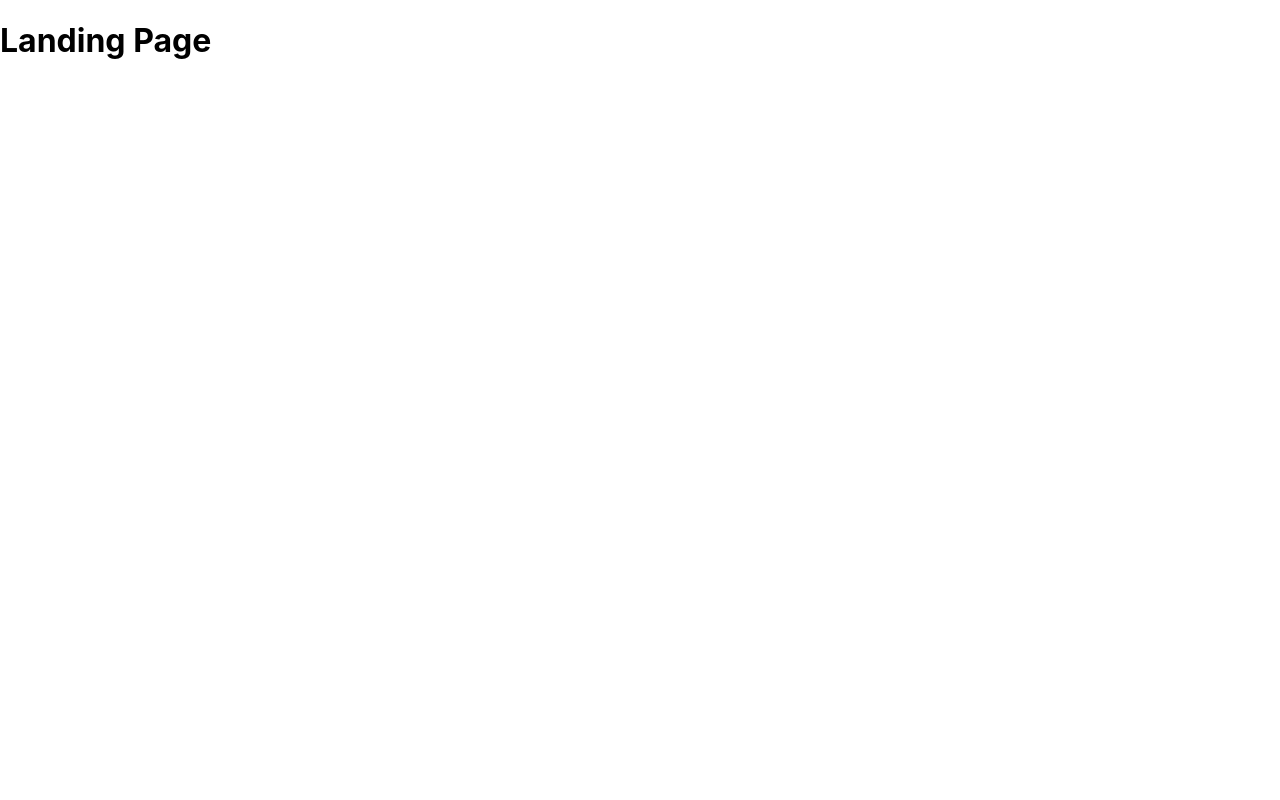
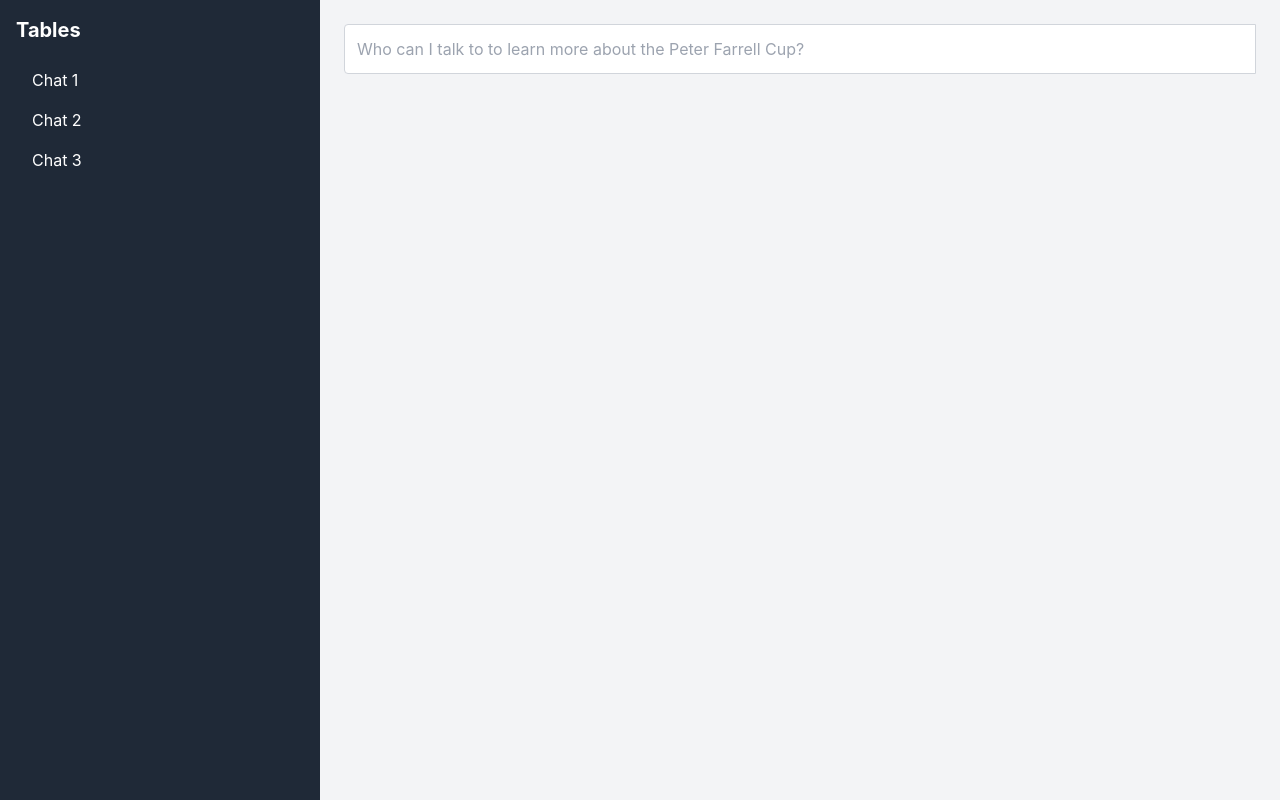
Before and after one commit to LleytonT/tables-frontend, a React (Create React App) app in the folder tables/: page / in a window 1280 px wide. Built offline with nearby package versions, Linux system fonts and the light colour scheme.

Commit message:
added cards

```diff
--- a/package.json
+++ /dev/null
@@ -1,5 +0,0 @@
-{
-  "dependencies": {
-    "react-router-dom": "^6.24.0"
-  }
-}
--- a/tables/package.json
+++ b/tables/package.json
@@ -12,7 +12,9 @@
     "@types/react-dom": "^18.3.0",
     "react": "^18.3.1",
     "react-dom": "^18.3.1",
+    "react-router-dom": "^6.24.0",
     "react-scripts": "5.0.1",
+    "sass": "^1.77.6",
     "typescript": "^4.9.5",
     "web-vitals": "^2.1.4"
   },
@@ -39,5 +41,8 @@
       "last 1 firefox version",
       "last 1 safari version"
     ]
+  },
+  "devDependencies": {
+    "tailwindcss": "^3.4.4"
   }
 }
--- a/tables/src/App.css
+++ /dev/null
@@ -1,38 +0,0 @@
-.App {
-  text-align: center;
-}
-
-.App-logo {
-  height: 40vmin;
-  pointer-events: none;
-}
-
-@media (prefers-reduced-motion: no-preference) {
-  .App-logo {
-    animation: App-logo-spin infinite 20s linear;
-  }
-}
-
-.App-header {
-  background-color: #282c34;
-  min-height: 100vh;
-  display: flex;
-  flex-direction: column;
-  align-items: center;
-  justify-content: center;
-  font-size: calc(10px + 2vmin);
-  color: white;
-}
-
-.App-link {
-  color: #61dafb;
-}
-
-@keyframes App-logo-spin {
-  from {
-    transform: rotate(0deg);
-  }
-  to {
-    transform: rotate(360deg);
-  }
-}
--- a/tables/src/App.tsx
+++ b/tables/src/App.tsx
@@ -1,25 +1,15 @@
+// src/App.tsx
 import React from 'react';
-import './App.css';
-import { BrowserRouter as Router, Routes, Route } from 'react-router-dom';
+import Sidebar from './components/Sidebar';
+import Chat from './components/Chat';
 
-const LandingPage = () => {
+const App: React.FC = () => {
   return (
-    <div>
-      <h1>Landing Page</h1>
+    <div className="flex h-screen">
+      <Sidebar />
+      <Chat />
     </div>
   );
 }
 
-
-function App() {
-  return (
-
-    <Router>
-      <Routes>
-        <Route path="/" element={<LandingPage/>}/>
-      </Routes>
-    </Router>
-  );
-}
-
 export default App;
--- /dev/null
+++ b/tables/src/components/Chat.tsx
@@ -0,0 +1,107 @@
+// src/components/Chat.tsx
+import React, { useState } from 'react';
+import ProfileCard from './ProfileCard';
+
+const Chat: React.FC = () => {
+  const [messages, setMessages] = useState<{ text: string; isUserMessage: boolean }[]>([]);
+  const [input, setInput] = useState<string>('');
+  const [profiles, setProfiles] = useState<Profile[]>([]);
+
+  type Profile = {
+    name: string;
+    profile: string;
+    type: string,
+    image: string;
+  };
+
+
+  const fetchResponse = async () => {
+    try {
+      const response = await fetch(
+        `http://localhost:3000/query?query=${input}`,
+        {
+          method: 'GET',
+          headers: {
+            'Content-Type': 'application/json',
+          },
+        }
+      );
+
+      if (!response.ok) {
+        throw new Error(`HTTP error! status: ${response.status}`);
+      }
+      const data = await response.text();
+      console.log(data);
+
+      const jsonArrayRegex = /^\[.*?\]\s*/;
+
+      // Extract JSON part from the text
+      const jsonMatch = data.match(jsonArrayRegex);
+      let jsonObject = null;
+      let remainingText = data;
+
+      if (jsonMatch) {
+        const jsonString = jsonMatch[0];
+        jsonObject = JSON.parse(jsonString);
+        remainingText = data.slice(jsonString.length);
+      }
+      console.log(jsonObject);
+      setProfiles(jsonObject);
+      console.log(profiles);
+      setMessages(currentMessages => [...currentMessages, { text: remainingText, isUserMessage: false }]);
+
+    } catch (error) {
+      console.error("Failed to fetch: ", error);
+    }
+  };
+
+  const handleSendMessage = () => {
+    if (input.trim()) {
+      setMessages(currentMessages => [...currentMessages, { text: input, isUserMessage: true }]);
+      setInput('');
+    }
+    fetchResponse();
+    console.log(messages);
+  };
+
+  return (
+    <div className="w-3/4 h-screen bg-gray-100 p-6 flex flex-col">
+      <div className="flex">
+        <input
+          type="text"
+          className="flex-1 p-3 border border-gray-300 rounded-l mb-2"
+          value={input}
+          onChange={(e) => setInput(e.target.value)}
+          placeholder="Who can I talk to to learn more about the Peter Farrell Cup?"
+          onKeyDown={(e) => {
+            if (e.key === 'Enter') {
+              handleSendMessage();
+            }
+          }}
+        />
+      </div>
+      <div className="flex-grow py-4 flex-nowrap">
+        <div className="flex space-x-4 justify-center h-full">
+          {profiles.map((profile, index) => (
+            <ProfileCard key={index} name={profile.name} profile={profile.profile} type={profile.type} image={profile.image} />
+          ))}
+        </div>
+      </div>
+      <div className="flex-none overflow-auto mb-4">
+        {messages.map((msg, index) => (
+          <div
+            key={index}
+            className={`p-4 rounded shadow mb-2 ${
+              msg.isUserMessage ? 'ml-12 bg-blue-100' : 'mr-12 bg-gray-100'
+            }`}
+          >
+            {msg.text}
+          </div>
+        ))}
+      </div>
+
+    </div>
+  );
+}
+
+export default Chat;
--- /dev/null
+++ b/tables/src/components/ProfileCard.tsx
@@ -0,0 +1,18 @@
+import React from 'react';
+
+const ProfileCard: React.FC<{ name: string, profile: string, type: string, image: string }> = ({ name, profile, type, image }) => {
+  return (
+    <div className="w-1/4 bg-gray-100 p-6 flex flex-col overflow-hidden rounded-lg outline mr-2 hover:scale-105 transition-transform duration-300">
+      <div className="flex-1 flex flex-col overflow-hidden mb-4">
+        <img src={image} alt="Profile Image" className="w-full h-auto mb-4" />
+        <h2 className="text-2xl font-semibold mb-2">{name}</h2>
+        <div className="flex-1 max-h-40 overflow-auto">
+          <p className="text-gray-600">{profile}</p>
+        </div>
+      </div>
+      <p className="text-gray-600">{type}</p>
+    </div>
+  );
+}
+
+export default ProfileCard;
--- /dev/null
+++ b/tables/src/components/Sidebar.tsx
@@ -0,0 +1,17 @@
+// src/components/Sidebar.tsx
+import React from 'react';
+
+const Sidebar: React.FC = () => {
+  return (
+    <div className="w-1/4 bg-gray-800 text-white p-4">
+      <h2 className="text-xl font-bold">Tables</h2>
+      <ul className="mt-4">
+        <li className="py-2 px-4 hover:bg-gray-700 cursor-pointer">Chat 1</li>
+        <li className="py-2 px-4 hover:bg-gray-700 cursor-pointer">Chat 2</li>
+        <li className="py-2 px-4 hover:bg-gray-700 cursor-pointer">Chat 3</li>
+      </ul>
+    </div>
+  );
+}
+
+export default Sidebar;
--- a/tables/src/index.css
+++ b/tables/src/index.css
@@ -1,3 +1,7 @@
+@tailwind base;
+@tailwind components;
+@tailwind utilities;
+
 body {
   margin: 0;
   font-family: -apple-system, BlinkMacSystemFont, 'Segoe UI', 'Roboto', 'Oxygen',
--- /dev/null
+++ b/tables/tailwind.config.js
@@ -0,0 +1,10 @@
+/** @type {import('tailwindcss').Config} */
+module.exports = {
+  content: [
+    "./src/**/*.{js,jsx,ts,tsx}",
+  ],
+  theme: {
+    extend: {},
+  },
+  plugins: [],
+}
```
Also changed, not shown: tables/src/pages/Chat.tsx (deleted, +0 -13 lines), 2 other files (tests, documents, lock files or other folders).
